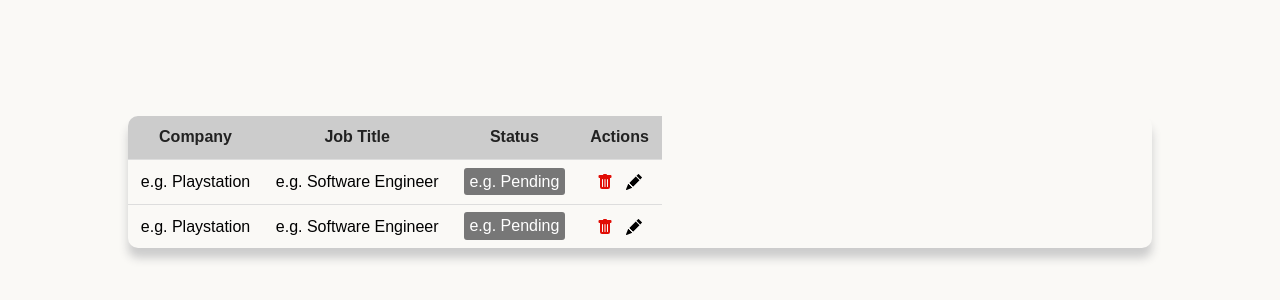
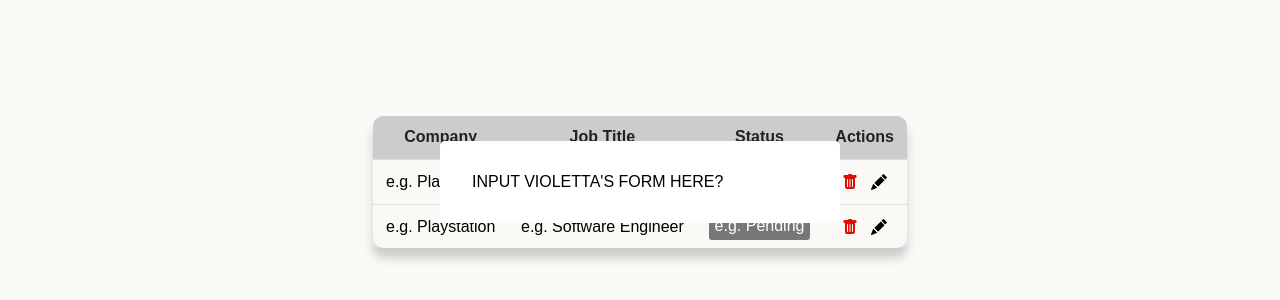
Before and after one commit to shuwangs/job-application-tracker, a React (Vite) app in the folder job-application-tracker/: page /dashboard in a window 1280 px wide. Shown: the part 218-518 px from the top of the page. Built offline with nearby package versions, Linux system fonts and the light colour scheme.

Commit message:
Creating Dashboard for Table view

```diff
--- a/job-application-tracker/src/App.jsx
+++ b/job-application-tracker/src/App.jsx
@@ -1,8 +1,7 @@
 import "./App.css";
 import React from "react";
 import LogIn from "./components/LogIn.jsx";
-import { Table } from "./components/Table";
-import { Modal } from "./components/Modal";
+import { Dashboard } from "./components/Dashboard.jsx";
 import { Routes, Route, Navigate } from "react-router-dom";
 
 function App() {
@@ -11,7 +10,7 @@ function App() {
       <Routes>
         <Route path="/" element={<Navigate to="/login" />} />
         <Route path="/login" element={<LogIn />} />
-        <Route path="/dashboard" element={<Table />} />
+        <Route path="/dashboard" element={<Dashboard />} />
       </Routes>
     </div>
   );
--- /dev/null
+++ b/job-application-tracker/src/components/Dashboard.jsx
@@ -0,0 +1,12 @@
+import React from "react";
+import { Table } from "./Table";
+import { Modal } from "./Modal";
+
+export const Dashboard = () => {
+  return (
+    <div className="Dashboard">
+      <Table />
+      <Modal />
+    </div>
+  );
+};
--- a/job-application-tracker/src/components/Table.css
+++ b/job-application-tracker/src/components/Table.css
@@ -10,8 +10,7 @@
   box-shadow: 0px 10px 10px #ccc;
   border-radius: 10px;
   white-space: nowrap;
-  width: 100em;
-  max-width: 80%;
+  width: 100%;
   margin: auto;
   overflow-x: auto;
 }
```
